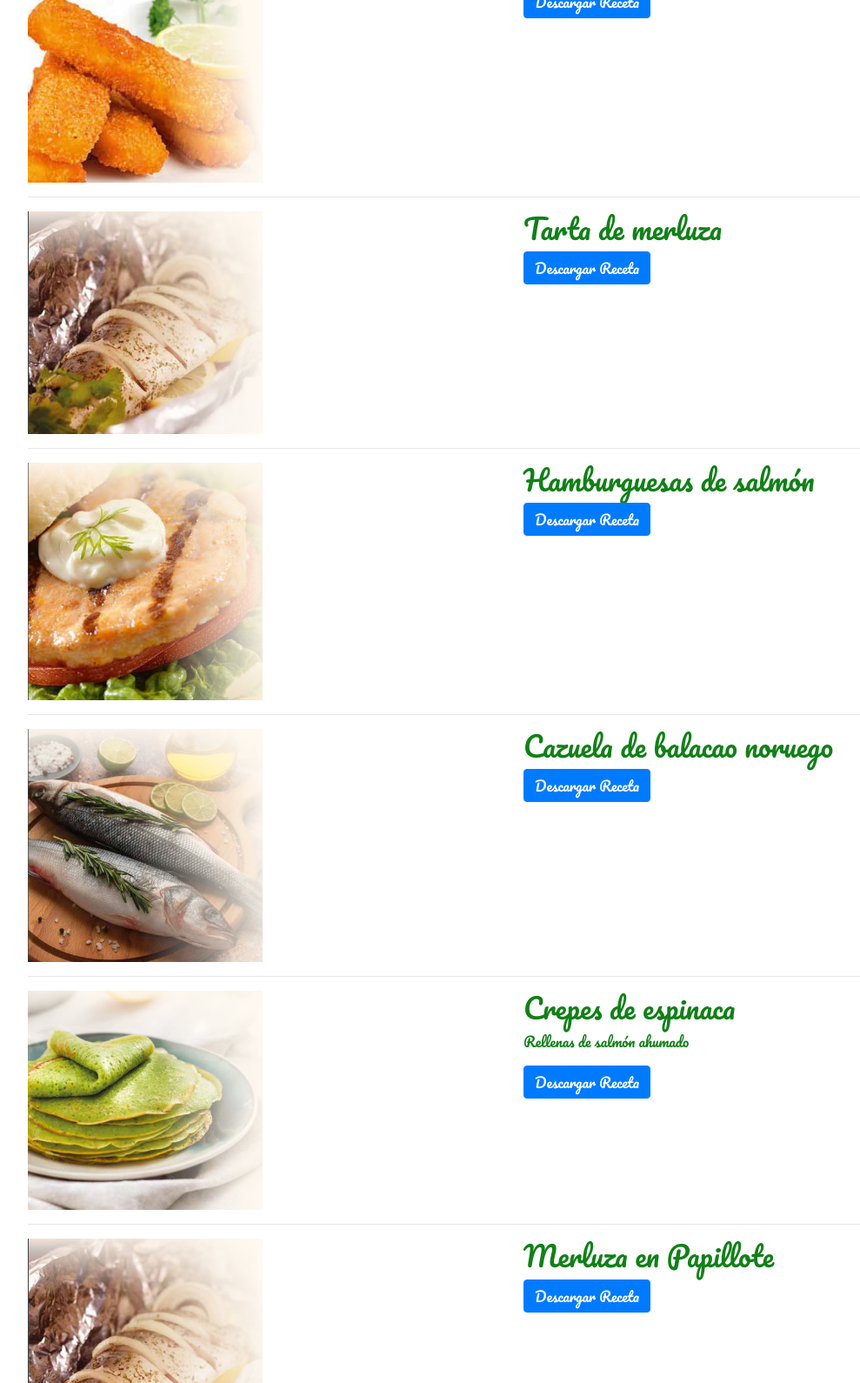
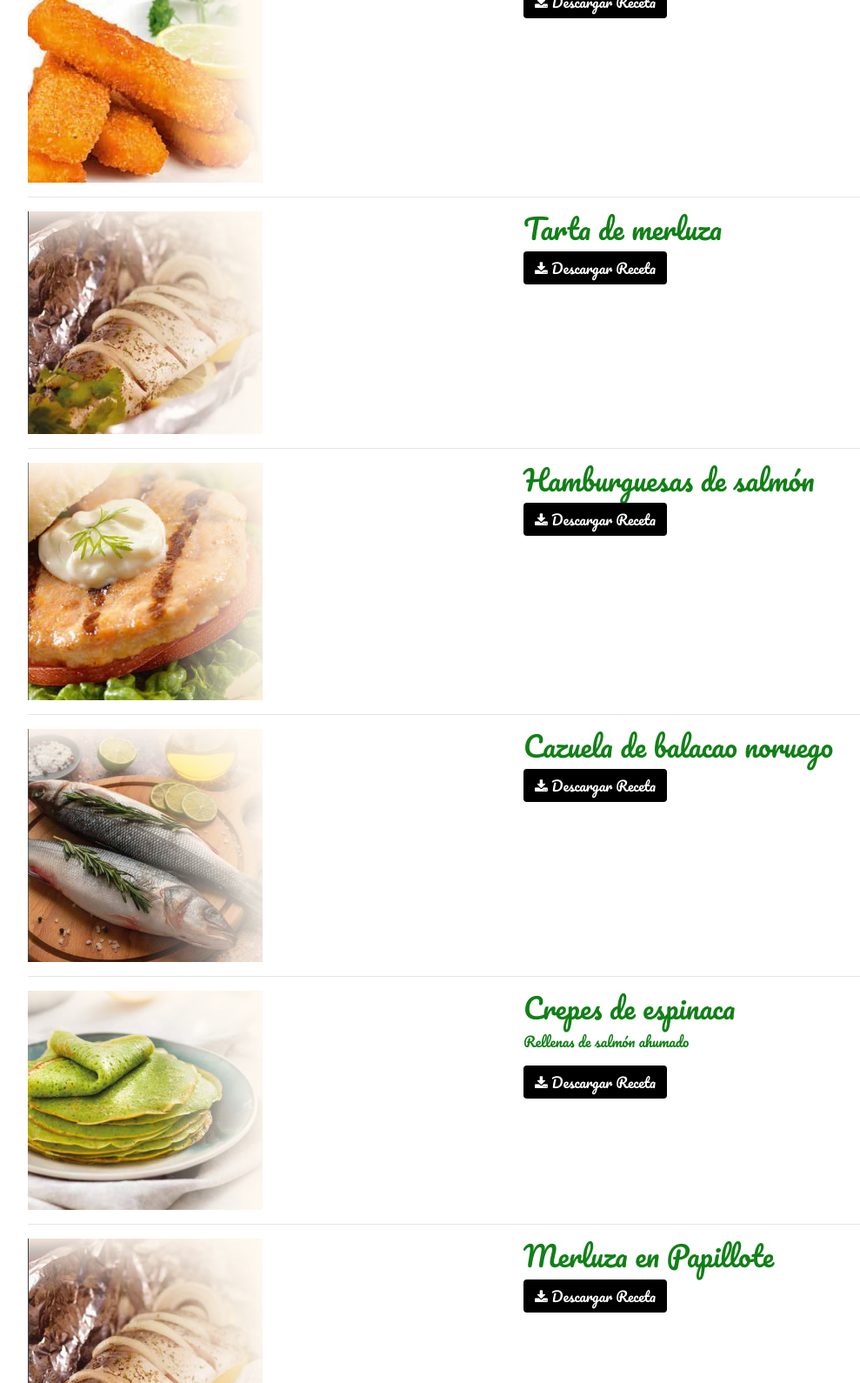
Before and after one commit to DiegoDelgado82/frescos, a plain HTML site: page index.html in a window 1280 px wide. Shown: the part 546-2136 px from the top of the page at 87% size, without its empty margins (53-1042 px from the left). Drawn offline with nearby package versions, Linux system fonts and the light colour scheme; a web font is replaced by a local one.

Commit message:
Agregando icono de descarga

```diff
--- a/index.html
+++ b/index.html
@@ -11,6 +11,11 @@
   <link rel="preconnect" href="https://fonts.googleapis.com">
   <link rel="preconnect" href="https://fonts.gstatic.com" crossorigin>
   <link href="https://fonts.googleapis.com/css2?family=Edu+NSW+ACT+Foundation:wght@400..700&family=Pacifico&display=swap" rel="stylesheet">
+  <link rel="stylesheet" href="https://cdnjs.cloudflare.com/ajax/libs/font-awesome/6.0.0-beta3/css/all.min.css" integrity="sha384-BYb9DVH7UmqVUAifnjNvKpFl91U8A+10Rs/4+Btkm9YMKDIHT8YS+V2hZ43nuhF4" crossorigin="anonymous">
+  <link
+  rel="stylesheet"
+  href="https://cdnjs.cloudflare.com/ajax/libs/font-awesome/4.7.0/css/font-awesome.min.css"
+/>
 
 </head>
 <body>
@@ -32,7 +37,7 @@
       </div>
       <div class="col-md-6">
         <h2>Cazuela de mariscos</h2>
-        <a href="./files/cazuela.pdf" class="btn btn-primary" download>Descargar Receta </a>
+        <a href="./files/cazuela.pdf" class="btn botonDescarga" download><i class="fa fa-download"></i> Descargar Receta </a>
       </div>
     </div>
 
@@ -43,7 +48,7 @@
         </div>
         <div class="col-md-6">
           <h2>Bastoncitos de merluza</h2>
-          <a href="./files/bastoncitos.pdf" class="btn btn-primary" download>Descargar Receta </a>
+          <a href="./files/bastoncitos.pdf" class="btn botonDescarga" download><i class="fa fa-download"></i> Descargar Receta </a>
         </div>
       </div>
 
@@ -54,7 +59,7 @@
           </div>
           <div class="col-md-6">
             <h2>Tarta de merluza</h2>
-            <a href="./files/merluza.pdf" class="btn btn-primary" download>Descargar Receta </a>
+            <a href="./files/merluza.pdf"class="btn botonDescarga" download><i class="fa fa-download"></i> Descargar Receta </a>
           </div>
         </div>
 
@@ -65,7 +70,7 @@
           </div>
           <div class="col-md-6">
             <h2>Hamburguesas de salmón</h2>
-            <a href="./files/hamburguesas.pdf" class="btn btn-primary" download>Descargar Receta </a>
+            <a href="./files/hamburguesas.pdf" class="btn botonDescarga" download><i class="fa fa-download"></i> Descargar Receta </a>
           </div>
         </div>
 
@@ -78,7 +83,7 @@
       </div>
       <div class="col-md-6">
         <h2>Cazuela de balacao noruego</h2>
-        <a href="./files/cazuelaNoruego.pdf" class="btn btn-primary" download>Descargar Receta </a>
+        <a href="./files/cazuelaNoruego.pdf" class="btn botonDescarga" download><i class="fa fa-download"></i> Descargar Receta </a>
       </div>
     </div>
 
@@ -91,7 +96,7 @@
         <h2>Crepes de espinaca</h2>
         <p>Rellenas de salmón ahumado</p>
 
-        <a href="./files/crepes.pdf" class="btn btn-primary" download>Descargar Receta </a>
+        <a href="./files/crepes.pdf" class="btn botonDescarga" download><i class="fa fa-download"></i> Descargar Receta </a>
       </div>
     </div>
 
@@ -105,7 +110,7 @@
             <h2>Merluza en Papillote</h2>
 
 
-            <a href="./files/merluza.pdf" class="btn btn-primary" download>Descargar Receta </a>
+            <a href="./files/merluza.pdf" class="btn botonDescarga" download><i class="fa fa-download"></i> Descargar Receta </a>
           </div>
         </div>
 
--- a/scr/index.css
+++ b/scr/index.css
@@ -9,3 +9,8 @@ body {
   background-color: rgba(255, 255, 255, 0.5); */
 
   }
+
+  .botonDescarga{
+    background-color:black!important;
+    color:white;
+  }
```
